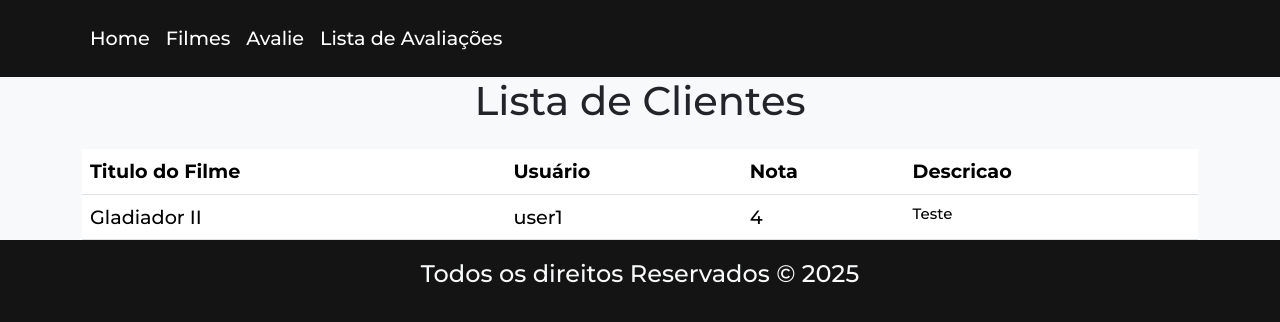
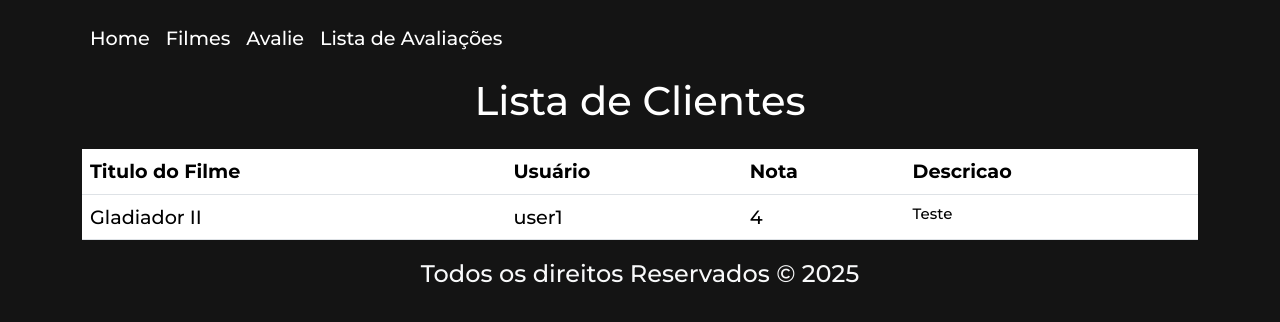
Before and after one commit to wazeveve/euCinefilo, a plain HTML site: page Frontend/paginas/listavaliacao.html in a window 1280 px wide. Drawn offline with nearby package versions, Linux system fonts and the light colour scheme; no server answers.

Commit message:
Atualizando lista de avaliacoes

```diff
--- a/Frontend/paginas/listavaliacao.html
+++ b/Frontend/paginas/listavaliacao.html
@@ -22,8 +22,8 @@
       </div>
     </div>
   </header>
-  <section class="ftco-section bg-light">
-    <h1 class="text-center pb-3">Lista de Clientes</h1>
+  <section class="ftco-section bg-dark">
+    <h1 class="text-center pb-3 text-white">Lista de Clientes</h1>
     <div class="container">
         <table class="table table-hover">
             <thead class="thead-light">
```
